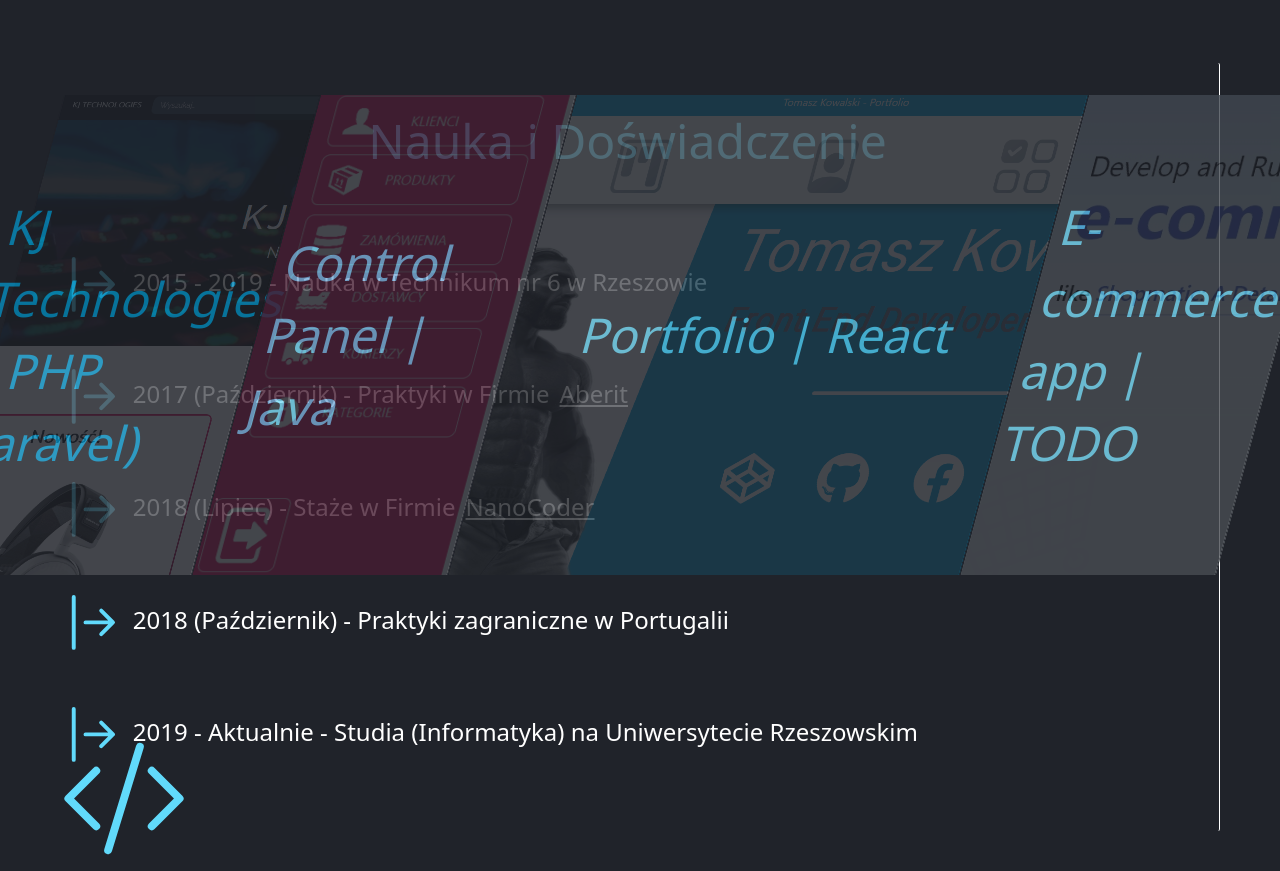
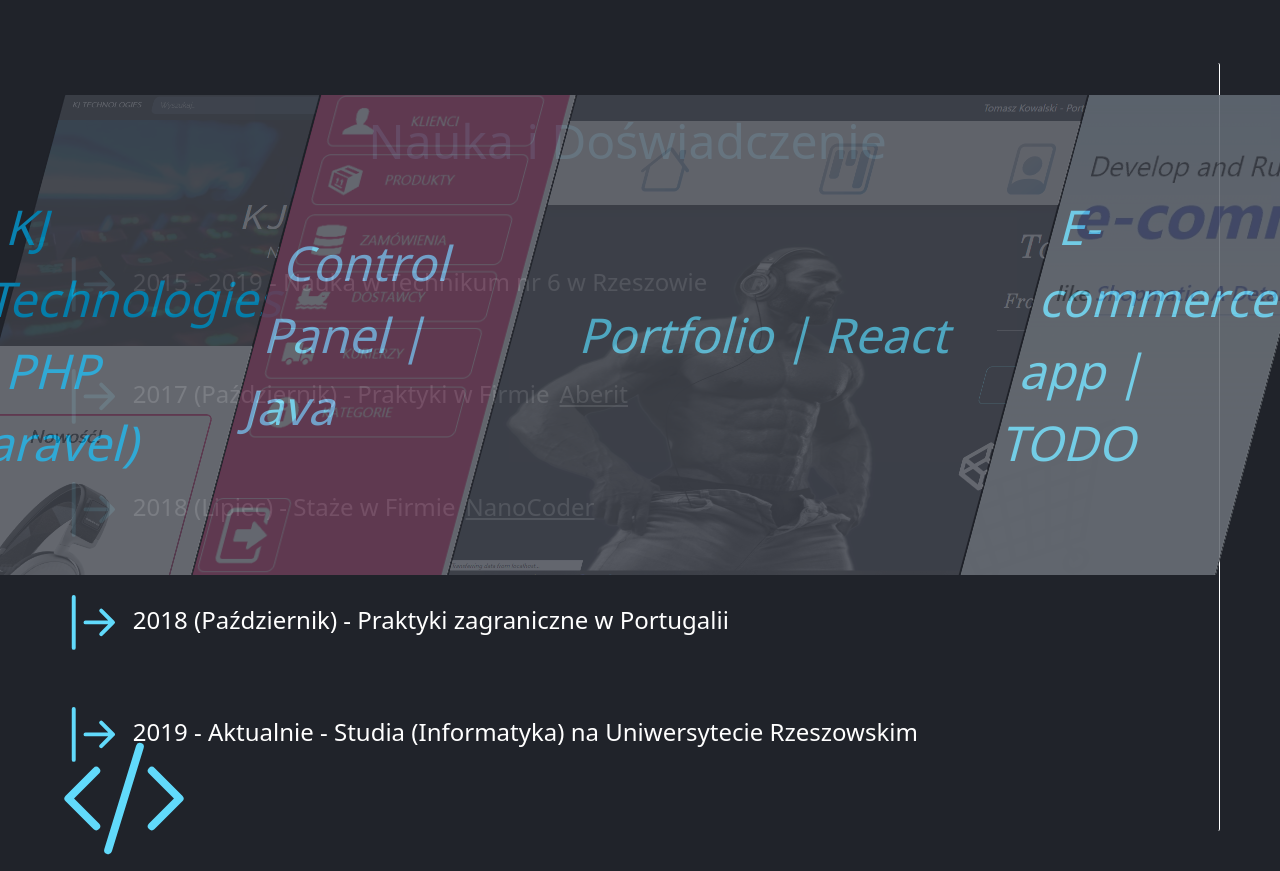
Before and after one commit to tomkowa64/Portfolio-React.js-, a React (Create React App) app in the folder portfolio/: page / in a window 1280 px wide. Shown: the part 1825-2696 px from the top of the page. Built offline with nearby package versions, Linux system fonts and the light colour scheme; a web font is replaced by a local one.

Commit message:
Projects section bugfix

```diff
--- a/portfolio/src/css/Projects.scss
+++ b/portfolio/src/css/Projects.scss
@@ -28,7 +28,7 @@
         }
         .project-bg{
             background-color: #20232a; /* Used if the image is unavailable */
-            opacity: 0.8;
+            opacity: 0.9;
             height: 100%; /* You must set a specified height */
             background-repeat: no-repeat; /* Do not repeat the image */
             background-size: cover; /* Resize the background image to cover the entire container */
@@ -44,7 +44,7 @@
             width: 100%;
             height: 100%;
             color: #00a7e3;
-            background-color: #20232a;
+            background-color: #484c55;
             opacity: 0.8;
             content: "KJ Technologies | PHP (Laravel)";
             padding: 10px;
@@ -65,7 +65,7 @@
             width: 100%;
             height: 100%;
             color: #61dafb;
-            background-color: #20232a;
+            background-color: #484c55;
             opacity: 0.8;
             content: "Control Panel | Java ";
             padding: 10px;
@@ -81,7 +81,7 @@
             width: 100%;
             height: 100%;
             color: #61dafb;
-            background-color: #20232a;
+            background-color: #484c55;
             opacity: 0.8;
             content: "Portfolio | React";
             padding: 10px;
@@ -98,7 +98,7 @@
             width: 100%;
             height: 100%;
             color: #61dafb;
-            background-color: #20232a;
+            background-color: #484c55;
             opacity: 0.8;
             content: "E-commerce app | TODO";
             padding: 10px;
--- a/portfolio/src/scripts/forceHoverStatus.js
+++ b/portfolio/src/scripts/forceHoverStatus.js
@@ -5,23 +5,22 @@ $(function() {
 
     if(expandedState == false){
         $("#project3").addClass("expanded");
-
+        expandedState = true;
     }
     else{
         $("#project3").removeClass("expanded");
-
+        expandedState = false;
     }
 
     $(".project-bg").hover(
         function(){
-            expandedState = true;
+
             $("#project3").removeClass("expanded");
             $(this).addClass("expanded");
         },
         function(){
-            expandedState = false;
+            $(this).removeClass("expanded");
             $("#project3").addClass("expanded");
-            $(this).removeClass("expanded");
         }
     );
 });
```
Also changed, not shown: portfolio/src/images/portfolio.png.
